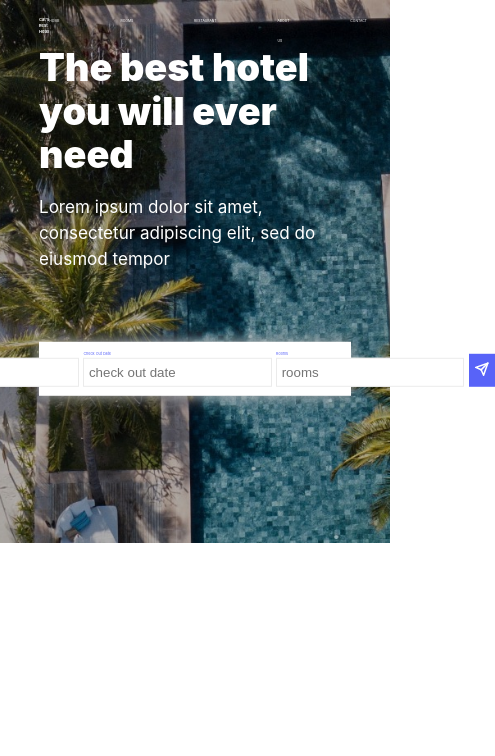
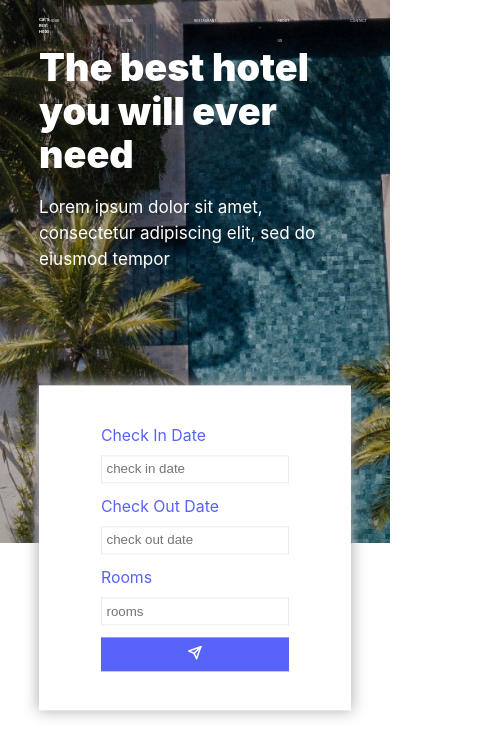
Before and after one commit to nickAndrey/hotel-cats-rest, a React (Create React App) app: page / in a window 390 px wide. Shown: the top 756 px of the page, 495 px wide, since content can reach past the window. Built offline with nearby package versions, Linux system fonts and the light colour scheme.

Commit message:
GetReservation add supporting for small screens

```diff
--- a/src/components/GetReservation/GetReservation.tsx
+++ b/src/components/GetReservation/GetReservation.tsx
@@ -38,31 +38,45 @@ const GetReservation: FC = () => {
 };
 
 const GetReservationStyled = styled.div`
-  padding: ${({ theme }) => `${theme.sizes.md(32)}vw ${theme.sizes.md(92)}vw`};
+  padding: ${({ theme }) => `${theme.sizes.sm(32)}vw ${theme.sizes.sm(92)}vw`};
   box-shadow: 0px 0px 14px 1px ${({ theme }) => theme.colors.grey3};
   background: ${({ theme }) => theme.colors.white};
   position: absolute;
-  transform: translateY(100%);
+  transform: translateY(30%);
   left: 0;
   right: 0;
   display: grid;
-  grid-template-columns: repeat(3, 1fr) auto;
+  grid-gap: ${({ theme }) => theme.sizes.sm(10)}vw;
+  grid-template-columns: 1fr;
   justify-content: center;
+
+  ${({ theme }) => theme.media(1)} {
+    grid-template-columns: repeat(3, 1fr) auto;
+    grid-gap: ${({ theme }) => theme.sizes.md(16)}vw;
+    padding: ${({ theme }) =>
+      `${theme.sizes.md(32)}vw ${theme.sizes.md(92)}vw`};
+    transform: translateY(100%);
+  }
 
   .column {
     display: flex;
     flex-direction: column;
-    margin-right: ${({ theme }) => theme.sizes.md(16)}vw;
 
     &:last-child {
       justify-content: end;
     }
 
     label {
-      font-size: ${({ theme }) => theme.sizes.md(13)}vw;
-      line-height: ${({ theme }) => theme.sizes.md(20)}vw;
-      margin-bottom: ${({ theme }) => theme.sizes.md(5)}vw;
+      font-size: ${({ theme }) => theme.sizes.sm(13)}vw;
+      line-height: ${({ theme }) => theme.sizes.sm(20)}vw;
+      margin-bottom: ${({ theme }) => theme.sizes.sm(5)}vw;
       color: ${({ theme }) => theme.colors.blue};
+
+      ${({ theme }) => theme.media(1)} {
+        font-size: ${({ theme }) => theme.sizes.md(13)}vw;
+        line-height: ${({ theme }) => theme.sizes.md(20)}vw;
+        margin-bottom: ${({ theme }) => theme.sizes.md(5)}vw;
+      }
     }
   }
 `;
```
